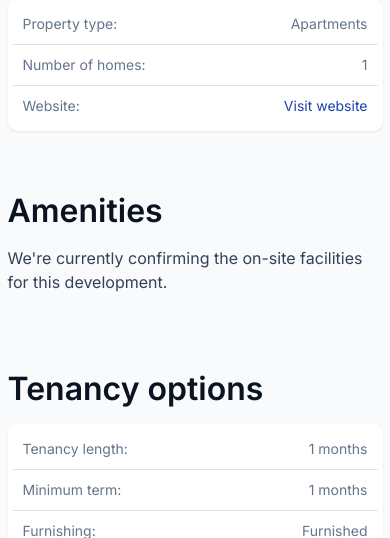
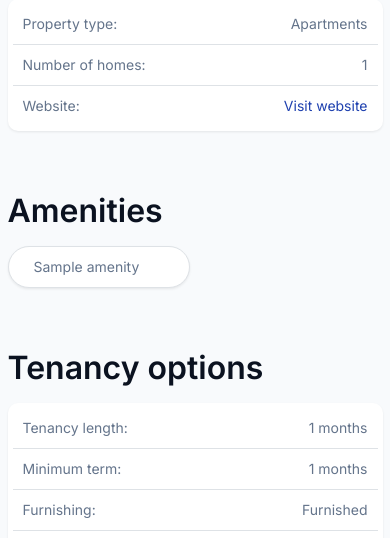
Before and after one commit to creatvie-introvert/btr-directory-mvp, a Django app: a page that uses developments/templates/developments/development_detail.html in a window 390 px wide. Shown: the part 782-1320 px from the top of the page. Run offline with Django 5.2, Linux system fonts and the light colour scheme; tables that the repository leaves empty hold one stand-in row (values such as "Sample post"); grey boxes marked "Sample" are stand-in pictures; some libraries are stand-ins or nearby versions.

Commit message:
feat(development): add Amenity model, admin management, and render ameities on development pages

```diff
--- a/core/static/core/css/styles.css
+++ b/core/static/core/css/styles.css
@@ -258,9 +258,14 @@ footer a:hover {
     box-shadow: 0 0 0 3px var(--btr-brand);
 }
 
+.amenities-pill {
+    color: var(--btr-text-muted);
+}
+
 
 @media (min-width: 768px) {
-    .body {
+    .body,
+    .pill-grid {
         max-width: 54rem;
     }
 
@@ -270,7 +275,8 @@ footer a:hover {
 }
 
 @media (min-width: 992px) {
-    .body {
+    .body,
+    .pill-grid {
         max-width: 74rem;
     }
 
--- a/developments/models.py
+++ b/developments/models.py
@@ -42,6 +42,8 @@ class Development(models.Model):
 
     summary = models.TextField(blank=True)
     description = models.TextField(blank=True)
+
+    amenities = models.ManyToManyField("Amenity", blank=True, related_name="developments")
 
     tenancy_options = models.CharField(
         max_length=30,
@@ -136,3 +138,20 @@ class DevelopmentImage(models.Model):
 
     def __str__(self) -> str:
         return f"{self.development.name} image {self.id}"
+
+
+class Amenity(models.Model):
+    name = models.CharField(max_length=150, unique=True)
+
+    icon = models.CharField(max_length=150, blank=True)
+
+    is_active = models.BooleanField(default=True)
+
+    created_at = models.DateTimeField(auto_now_add=True)
+    updated_at = models.DateTimeField(auto_now=True)
+
+    class Meta:
+        ordering = ["name"]
+
+    def __str__(self):
+        return self.name
--- a/developments/templates/developments/development_detail.html
+++ b/developments/templates/developments/development_detail.html
@@ -31,15 +31,11 @@
                 <div class="image-wrapper">
 
                     <div class="ratio ratio-16x9">
-                    {% if main_image %}
-                    <img
-                      id="main-development-image"
-                      src="{{ main_image.url }}"
-                      class="img-fluid rounded-4 w-100 h-100 object-fit-cover"
-                      alt="{{ main_image_alt }}"
-                    >
-                    {% endif %}
-                </div>
+                        {% if main_image %}
+                        <img id="main-development-image" src="{{ main_image.url }}"
+                            class="img-fluid rounded-4 w-100 h-100 object-fit-cover" alt="{{ main_image_alt }}">
+                        {% endif %}
+                    </div>
                 </div>
                 <div class="gallery-picker d-flex flex-wrap gap-2 mt-3" aria-label="Image gallery thumbnails">
                     {% if development.cover_image %}
@@ -51,8 +47,7 @@
                             <img src="{{ development.cover_image.url }}"
                                 class="w-100 h-100 object-fit-cover rounded-3 img-thumbnail"
                                 alt="Thumbnail: {{ development.cover_image_alt|default:development.name }}"
-                                loading="lazy"
-                            >
+                                loading="lazy">
                         </div>
                     </button>
                     {% endif %}
@@ -128,10 +123,10 @@
                         {% if development.website_url %}
                         <li class="d-flex justify-content-between align-items-center list-group-item py-3">
                             <span class="small text-muted">Website:</span>
-                            <span class="small text-muted"><a href="{{ development.website_url }}" target="_blank" class="text-decoration-none"
-                                rel="noopener noreferrer">
-                                Visit website
-                            </a></span>
+                            <span class="small text-muted"><a href="{{ development.website_url }}" target="_blank"
+                                    class="text-decoration-none" rel="noopener noreferrer">
+                                    Visit website
+                                </a></span>
                         </li>
                         {% endif %}
                     </ul>
@@ -150,12 +145,33 @@
             <h2 class="mb-4">
                 Amenities
             </h2>
+        </div>
 
+        {% with amenities=development.amenities.all %}
+        {% if amenities %}
+
+        <div class="row g-3 pill-grid">
+            {% for amenity in amenities %}
+            <div class="col-6 col-md-4 col-lg-3">
+                <div class="d-flex align-items-center gap-4 border rounded-pill p-3 bg-white shadow-sm h-100 amenities-pill">
+                    {% if amenity.icon %}
+                    <i class="fa-solid {{ amenity.icon}}"></i>
+                    {% endif %}
+                    <span class="small">
+                        {{ amenity.name }}
+                    </span>
+                </div>
+            </div>
+            {% endfor %}
+            {% else %}
             <p class="mb-3 body">
                 We're currently confirming the on-site facilities for this development.
             </p>
+            {% endif %}
+            {% endwith %}
         </div>
     </div>
+
 </section>
 
 {% if development.tenancy_options %}
```
Also changed, not shown: developments/admin.py (+14 -1 lines), developments/migrations/0005_amenity_development_amenities.py (added).
